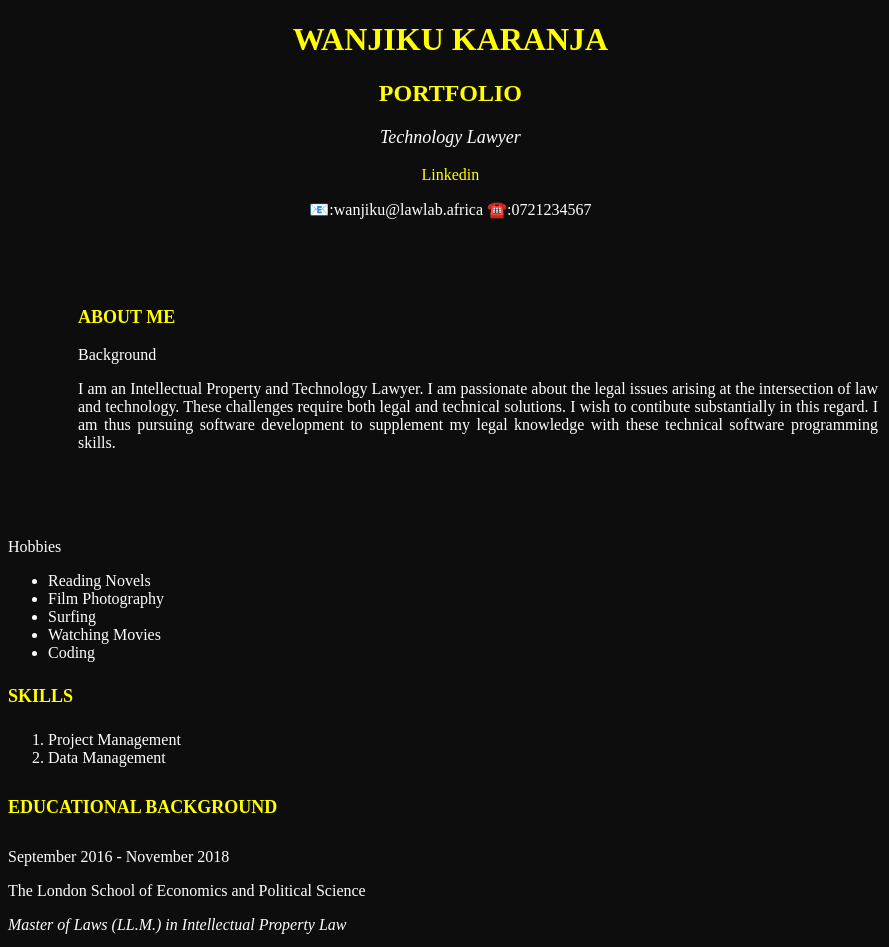
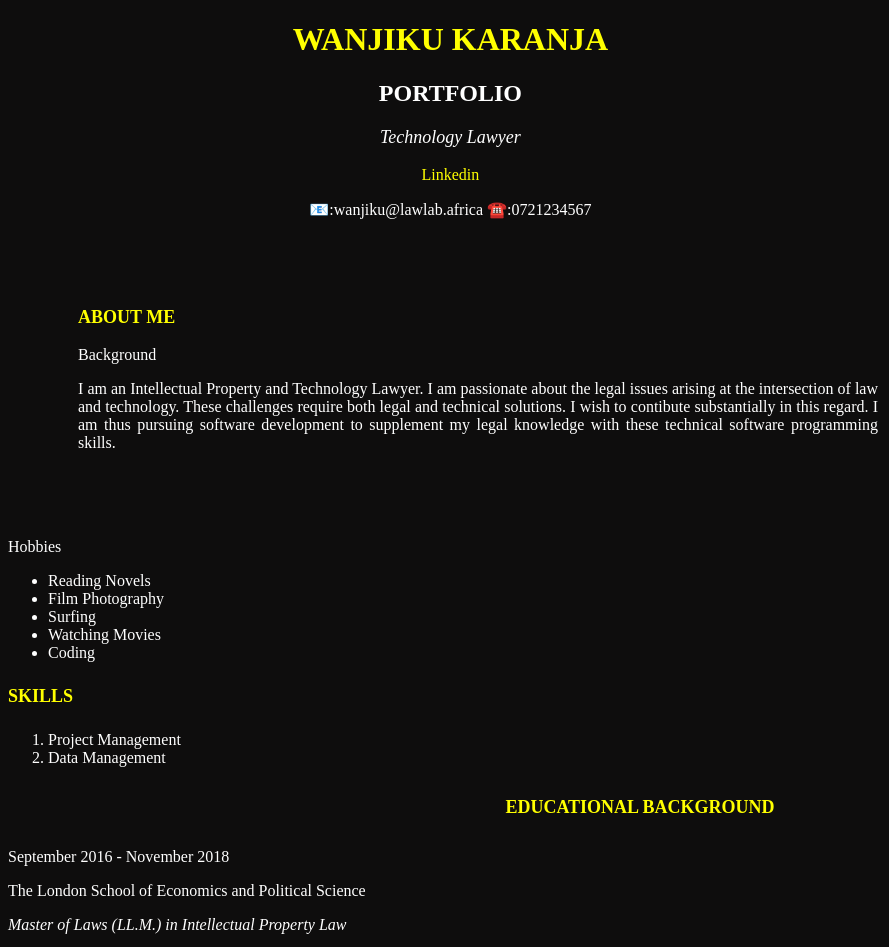
Before and after one commit to 3xistentialcrisis/Week-1-IP, a plain HTML site: page index.html in a window 1280 px wide. Shown: the top 947 px of the page, 0-889 px from the left. Drawn offline with Linux system fonts and the light colour scheme.

Commit message:
Add styles to class .education on stylesheet

```diff
--- a/css/style.css
+++ b/css/style.css
@@ -12,7 +12,7 @@ h1{
     text-emphasis: bold;
 }
 h2{
-    color: yellow;
+    color: white;
     text-align: center;
     font-family: 'Times New Roman', Times, serif;
     font-size: x-large;
@@ -34,7 +34,7 @@ h4{
 }
 h5{
     color: yellow;
-    text-align: left;
+    text-align: center;
     font-family: 'Times New Roman', Times, serif;
     font-size: large;
     text-emphasis: bold;
@@ -98,3 +98,7 @@ a:link, a:visited, a:hover{
     margin: 20px;
     text-align: justify
 }
+.education{
+    text-align: center;
+
+}
```
